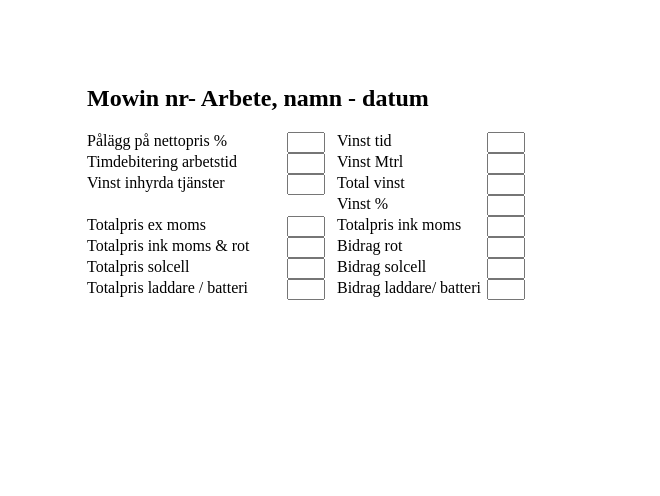
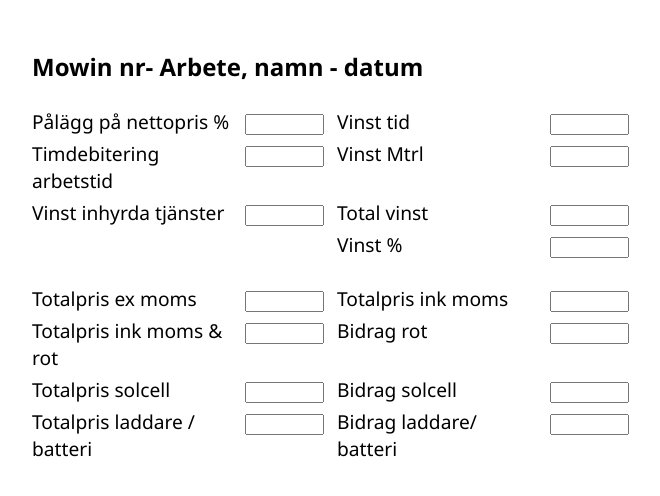
Before and after one commit to Shobre/shobre.github.io, a plain HTML site: page index.html in a window 1280 px wide. Shown: the whole page, without its empty margins (303-963 px from the left). Drawn offline with Linux system fonts and the light colour scheme.

Commit message:
css font style roe

```diff
--- a/main.js
+++ b/main.js
@@ -1,9 +1,11 @@
 
 
 
-window.onload = init();
 
 
-init() = () => {
-    alert("Hello! I am an alert box!!");
+
+function init() {
+    // alert("Hello! I am an alert box!!");
 }
+
+window.onload = init();
--- a/styles.css
+++ b/styles.css
@@ -1,5 +1,6 @@
 body {
   margin: 50px 30px;
+  font-family: 'Segoe UI', Tahoma, Geneva, Verdana, sans-serif;
 }
 
 ul {
@@ -7,9 +8,8 @@ ul {
 }
 
 .main {
-    width: 30%;
-  padding: 15px;
-  min-width: 500px;
+    width: 50%;
+  min-width: 600px;
   margin: 0 auto;
 }
 
@@ -21,15 +21,18 @@ ul {
 }
 
 .row li {
-  width: 50px;
+  width: 20%;
+  font-size: 1.2rem;
+  margin-top: 5px;
 }
 
 .row li:nth-child(1) {
-  width: 200px;
+  width: 40%;
 }
 .row li:nth-child(3) {
-  width: 150px;
+  width: 40%;
 }
 input {
-  width: 30px;
+  width: 70%;
+  margin: 0 10px;
 }
```
Also changed, not shown: index.html (+1 -0 lines).
